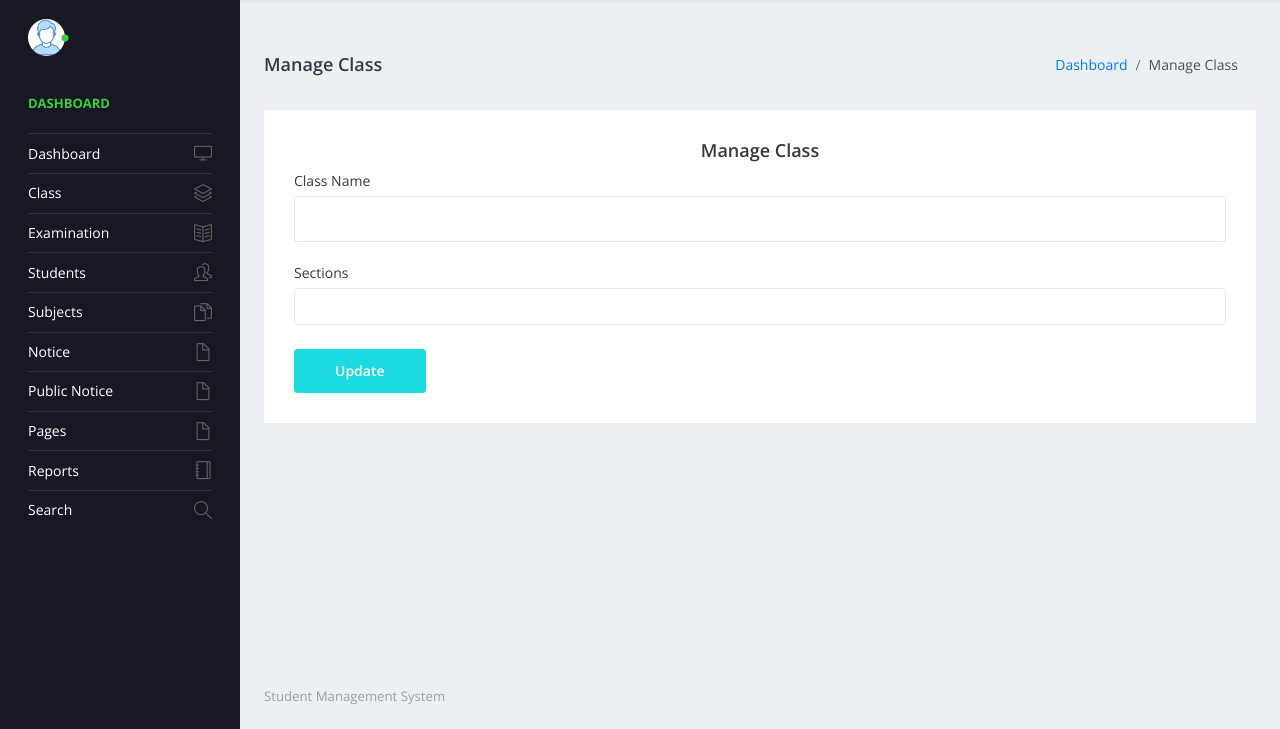
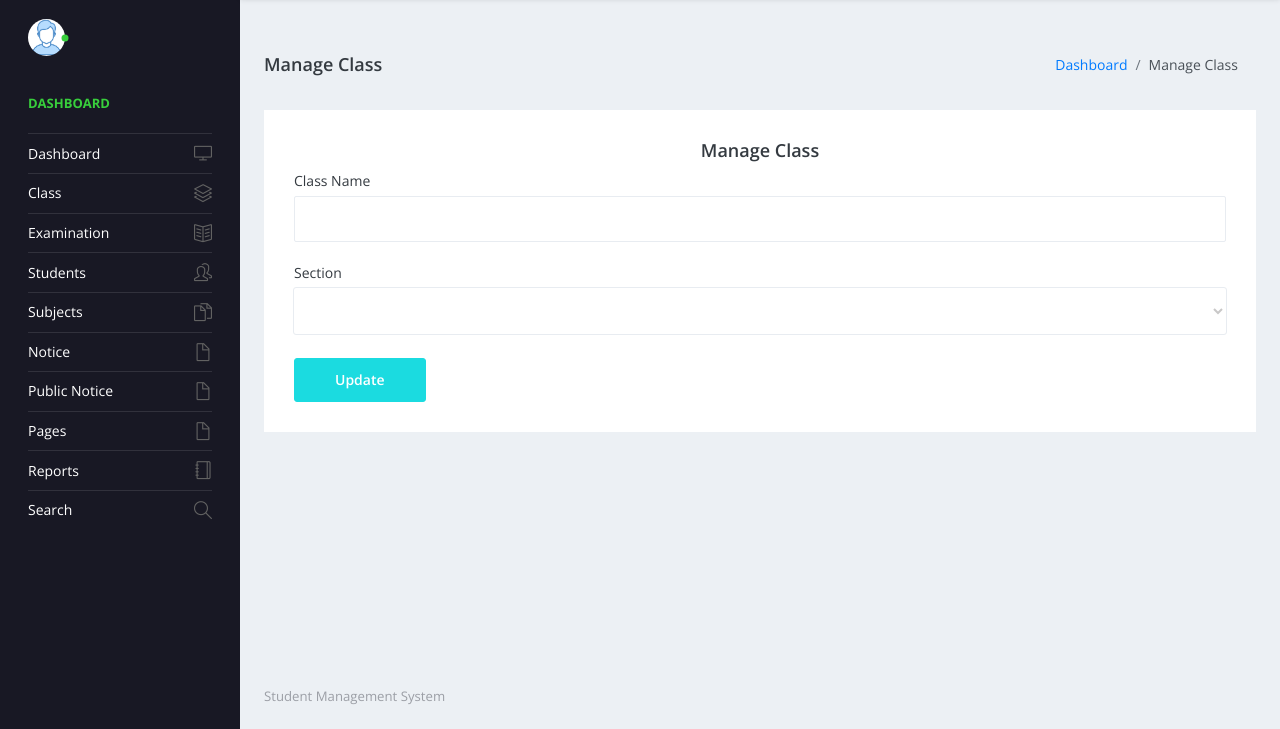
Before and after one commit to arsalankhan0/CGV_SMS, a PHP site: page /admin/edit-class-detail.php?editid=1 in a window 1280 px wide. Shown: the part 71-800 px from the top of the page. Run offline with PHP 8.4, Linux system fonts and the light colour scheme; the visitor is signed in with stand-in values (Sample User, id 1); tables that the repository leaves empty or names only in its code hold one stand-in row (values such as "Sample post"); data that the repository does not hold is empty.

Commit message:
added and revert some changes

```diff
--- a/admin/edit-class-detail.php
+++ b/admin/edit-class-detail.php
@@ -14,14 +14,15 @@
     if(isset($_POST['submit']))
     {
       $cname = filter_var($_POST['cname'], FILTER_SANITIZE_STRING);
-      $sections = isset($_POST['section']) ? implode(",", $_POST['section']) : '';
-      $eid = $_GET['editid'];
+      $section = $_POST['section'];
+      $eid=$_GET['editid'];
 
-      $sql = "UPDATE tblclass SET ClassName=:cname, Section=:sections WHERE ID=:eid";
-      $query = $dbh->prepare($sql);
-      $query->bindParam(':cname', $cname, PDO::PARAM_STR);
-      $query->bindParam(':sections', $sections, PDO::PARAM_STR);
-      $query->bindParam(':eid', $eid, PDO::PARAM_STR);
+      $sql="update tblclass set ClassName=:cname,Section=:section where ID=:eid";
+      $query=$dbh->prepare($sql);
+      $query->bindParam(':cname',$cname,PDO::PARAM_STR);
+      $query->bindParam(':section',$section,PDO::PARAM_STR);
+      $query->bindParam(':eid',$eid,PDO::PARAM_STR);
+
       $query->execute();
 
       echo '<script>alert("Class has been updated")</script>';
@@ -97,25 +98,15 @@
                                 <input type="text" name="cname" value="<?php  echo htmlentities($row->ClassName);?>" class="form-control" required='true'>
                               </div>
                               <div class="form-group">
-                                <label for="exampleInputEmail3">Sections</label>
-                                <select multiple="multiple" name="section[]"
-                                        class="js-example-basic-multiple w-100">
-                                    <?php
-                                    $eid = $_GET['editid'];
-                                    $sectionSql = "SELECT Section FROM tblclass WHERE ID = :eid";
-                                    $sectionQuery = $dbh->prepare($sectionSql);
-                                    $sectionQuery->bindParam(':eid', $eid, PDO::PARAM_STR);
-                                    $sectionQuery->execute();
-                                    $sectionRow = $sectionQuery->fetch(PDO::FETCH_OBJ);
-                                    $selectedSections = explode(",", $sectionRow->Section);
-
-                                    $allSections = array('A', 'B', 'C', 'D', 'E', 'F');
-
-                                    foreach ($allSections as $sectionName) {
-                                        $selected = in_array($sectionName, $selectedSections) ? 'selected' : '';
-                                        echo "<option value='" . htmlentities($sectionName) . "' $selected>" . htmlentities($sectionName) . "</option>";
-                                    }
-                                    ?>
+                              <label for="exampleInputEmail3">Section</label>
+                                <select  name="section" class="form-control" required='true'>
+                                  <option value="<?php  echo htmlentities($row->Section);?>"><?php  echo htmlentities($row->Section);?></option>
+                                  <option value="A">A</option>
+                                  <option value="B">B</option>
+                                  <option value="C">C</option>
+                                  <option value="D">D</option>
+                                  <option value="E">E</option>
+                                  <option value="F">F</option>
                                 </select>
                               </div><?php $cnt=$cnt+1;
                             }
```
Also changed, not shown: admin/add-class.php (+12 -32 lines), admin/add-students.php (+9 -9 lines), admin/edit-student-detail.php (+11 -6 lines), admin/manage-students.php (+12 -8 lines).
